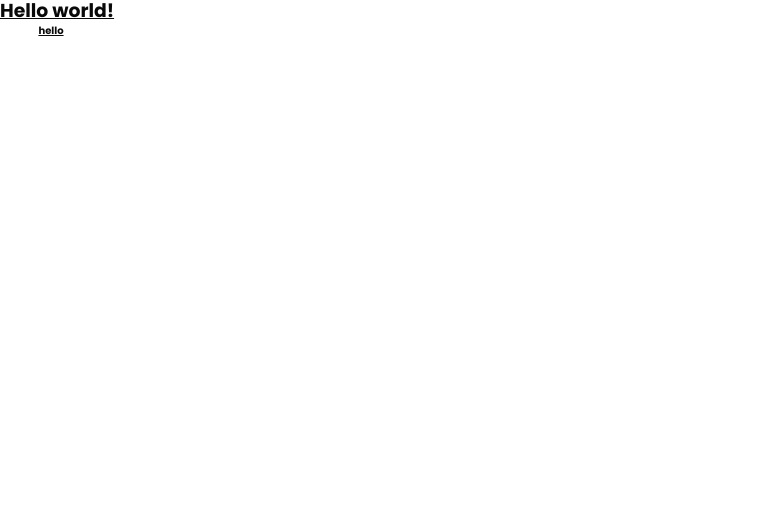
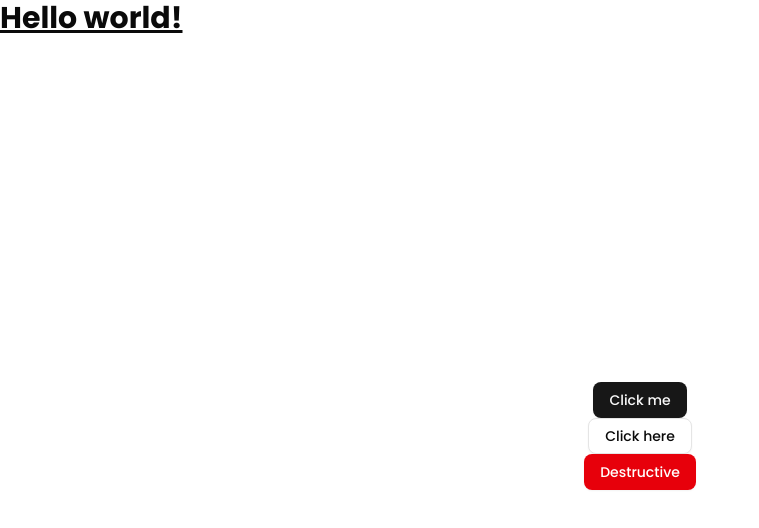
Before and after one commit to sohelrana2002/eBook-Application, a React (Vite) app in the folder admin/: page / in a window 1280 px wide. Shown: the top 528 px of the page, without its empty margins (0-759 px from the left). Built offline with nearby package versions, Linux system fonts and the light colour scheme.

Commit message:
test button in shadcn

```diff
--- a/admin/package.json
+++ b/admin/package.json
@@ -10,6 +10,7 @@
     "preview": "vite preview"
   },
   "dependencies": {
+    "@radix-ui/react-slot": "^1.2.0",
     "@tailwindcss/vite": "^4.1.3",
     "class-variance-authority": "^0.7.1",
     "clsx": "^2.1.1",
--- a/admin/src/App.jsx
+++ b/admin/src/App.jsx
@@ -1,12 +1,21 @@
 import React from "react";
-import style from "./index.module.css";
+import "./index.module.css";
+import { Button } from "./components/ui/button";
+import { buttonVariants } from "@/components/ui/button";
+import { Link } from "react-router-dom";
 
 const App = () => {
   return (
     <div>
       <h1 class="text-3xl font-bold underline text">Hello world!</h1>
 
-      <div className={`${style.container} font-bold underline text`}>hello</div>
+      <div className="flex flex-col items-center justify-center min-h-svh">
+        <Button>Click me</Button>
+        <Link className={buttonVariants({ variant: "outline" })}>
+          Click here
+        </Link>
+        <Button variant="destructive">Destructive</Button>
+      </div>
     </div>
   );
 };
--- /dev/null
+++ b/admin/src/components/ui/button.jsx
@@ -0,0 +1,55 @@
+import * as React from "react"
+import { Slot } from "@radix-ui/react-slot"
+import { cva } from "class-variance-authority";
+
+import { cn } from "@/lib/utils"
+
+const buttonVariants = cva(
+  "inline-flex items-center justify-center gap-2 whitespace-nowrap rounded-md text-sm font-medium transition-all disabled:pointer-events-none disabled:opacity-50 [&_svg]:pointer-events-none [&_svg:not([class*='size-'])]:size-4 shrink-0 [&_svg]:shrink-0 outline-none focus-visible:border-ring focus-visible:ring-ring/50 focus-visible:ring-[3px] aria-invalid:ring-destructive/20 dark:aria-invalid:ring-destructive/40 aria-invalid:border-destructive",
+  {
+    variants: {
+      variant: {
+        default:
+          "bg-primary text-primary-foreground shadow-xs hover:bg-primary/90",
+        destructive:
+          "bg-destructive text-white shadow-xs hover:bg-destructive/90 focus-visible:ring-destructive/20 dark:focus-visible:ring-destructive/40 dark:bg-destructive/60",
+        outline:
+          "border bg-background shadow-xs hover:bg-accent hover:text-accent-foreground dark:bg-input/30 dark:border-input dark:hover:bg-input/50",
+        secondary:
+          "bg-secondary text-secondary-foreground shadow-xs hover:bg-secondary/80",
+        ghost:
+          "hover:bg-accent hover:text-accent-foreground dark:hover:bg-accent/50",
+        link: "text-primary underline-offset-4 hover:underline",
+      },
+      size: {
+        default: "h-9 px-4 py-2 has-[>svg]:px-3",
+        sm: "h-8 rounded-md gap-1.5 px-3 has-[>svg]:px-2.5",
+        lg: "h-10 rounded-md px-6 has-[>svg]:px-4",
+        icon: "size-9",
+      },
+    },
+    defaultVariants: {
+      variant: "default",
+      size: "default",
+    },
+  }
+)
+
+function Button({
+  className,
+  variant,
+  size,
+  asChild = false,
+  ...props
+}) {
+  const Comp = asChild ? Slot : "button"
+
+  return (
+    <Comp
+      data-slot="button"
+      className={cn(buttonVariants({ variant, size, className }))}
+      {...props} />
+  );
+}
+
+export { Button, buttonVariants }
--- a/admin/src/index.css
+++ b/admin/src/index.css
@@ -114,6 +114,7 @@
   * {
     @apply border-border outline-ring/50;
   }
+
   body {
     @apply bg-background text-foreground;
   }
--- a/admin/src/index.module.css
+++ b/admin/src/index.module.css
@@ -2,7 +2,7 @@
 @import url('https://fonts.googleapis.com/css2?family=Poppins:ital,wght@0,100;0,200;0,300;0,400;0,500;0,600;0,700;0,800;0,900;1,100;1,200;1,300;1,400;1,500;1,600;1,700;1,800;1,900&display=swap');
 
 
-*,
+/* *,
 *::before,
 *::after {
     margin: 0;
@@ -10,7 +10,7 @@
     box-sizing: border-box;
     border: none;
     outline: none;
-}
+} */
 
 :root {
 
@@ -24,7 +24,7 @@
 
 
 html {
-    font-size: 62.5%;
+    /* font-size: 62.5%; */
     scroll-behavior: smooth;
 }
 
--- a/admin/src/main.jsx
+++ b/admin/src/main.jsx
@@ -3,7 +3,6 @@ import { createRoot } from "react-dom/client";
 import { RouterProvider } from "react-router-dom";
 import router from "./router/Router.jsx";
 import "./index.css";
-import "./index.module.css";
 
 createRoot(document.getElementById("root")).render(
   <StrictMode>
--- a/admin/vite.config.js
+++ b/admin/vite.config.js
@@ -8,7 +8,6 @@ export default defineConfig({
   plugins: [react(), tailwindcss()],
   resolve: {
     alias: {
-      // eslint-disable-next-line no-undef
       "@": path.resolve(__dirname, "./src"),
     },
   },
```
Also changed, not shown: 1 other file (tests, documents, lock files or other folders).
